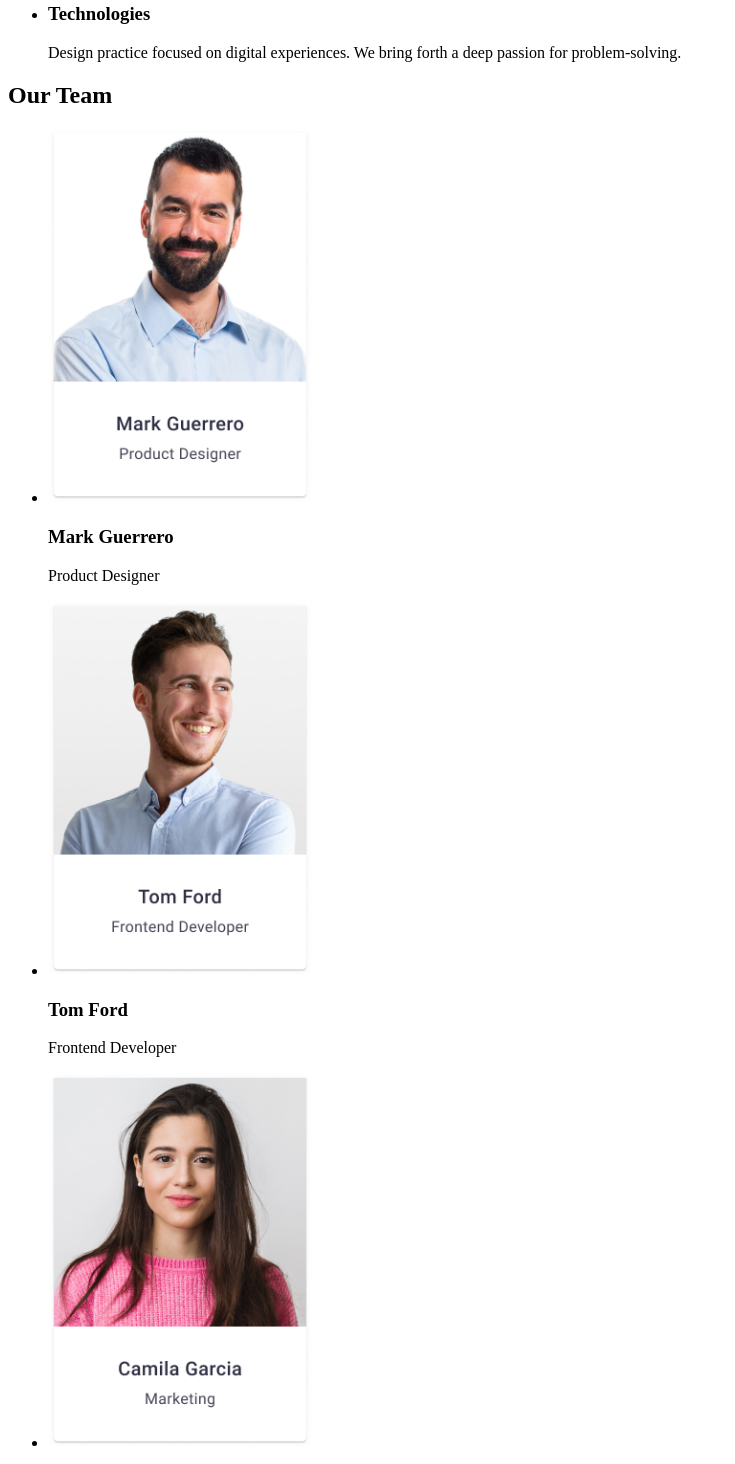
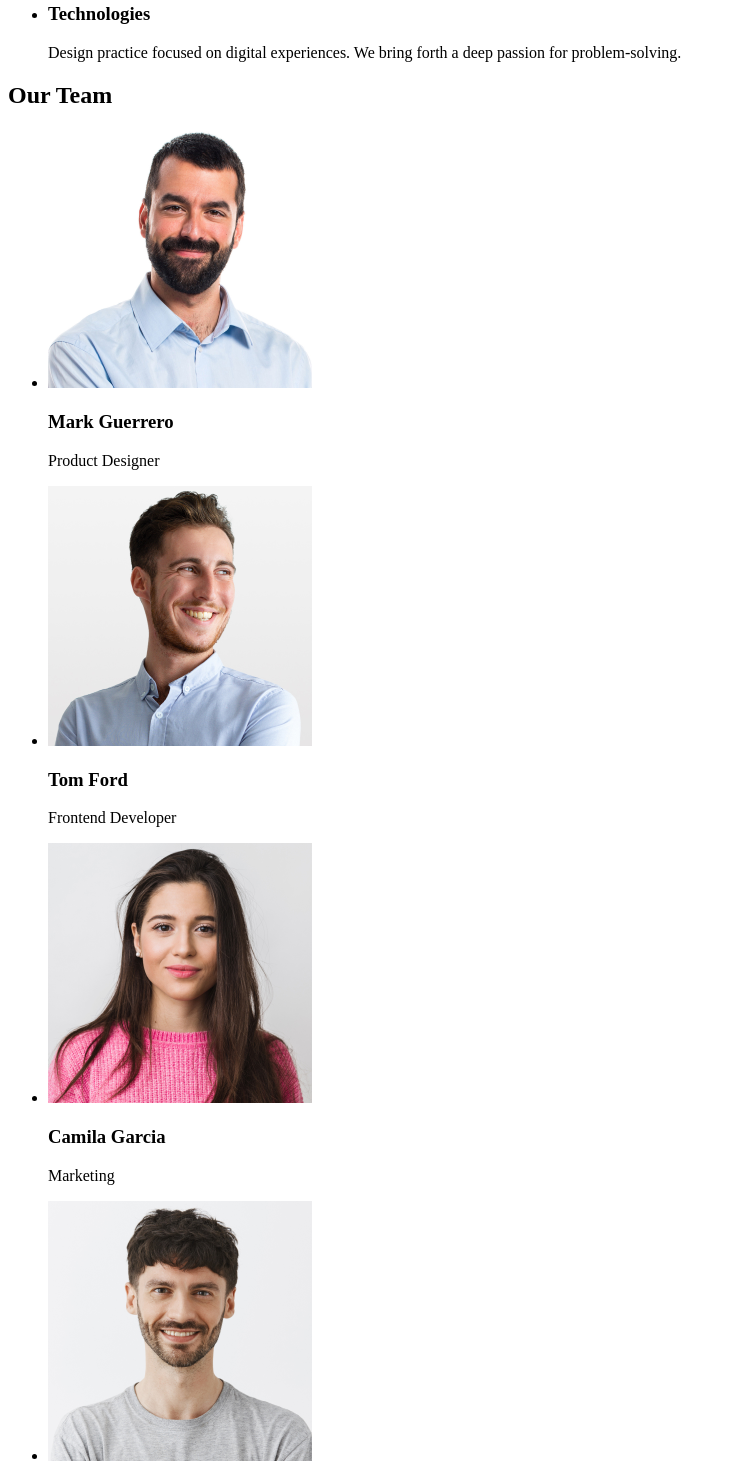
Before and after one commit to nastya-sukhoparova/goit-markup-hw-01, a plain HTML site: page index.html in a window 1280 px wide. Shown: the part 532-1996 px from the top of the page, without its empty margins (0-735 px from the left). Drawn offline with Linux system fonts and the light colour scheme.

Commit message:
add index file

```diff
--- a/index.html
+++ b/index.html
@@ -3,7 +3,7 @@
 <head>
     <meta charset="UTF-8">
     <meta name="viewport" content="width=device-width, initial-scale=1.0">
-    <title>Document</title>
+    <title>WebStudio</title>
 </head>
 <body>
     <header>
@@ -53,22 +53,22 @@
     <h2>Our Team</h2>
     <ul>
     <li>
-        <img src="./images/TeamCard1.jpg" alt="product-designer" width=264>
+        <img src="./images/img1.jpg" alt="product-designer" width=264>
     <h3>Mark Guerrero</h3>
     <p>Product Designer</p>
     </li>
     <li>
-         <img src="./images/TeamCard2.jpg" alt="frontend-developer" width=264>
+         <img src="./images/img2.jpg" alt="frontend-developer" width=264>
         <h3>Tom Ford</h3>
         <p>Frontend Developer</p>
         </li>
     <li>
-        <img src="./images/TeamCard3.jpg" alt="marketing" width=264>
+        <img src="./images/img3.jpg" alt="marketing" width=264>
         <h3>Camila Garcia</h3>
         <p>Marketing</p>
         </li>
     <li>
-         <img src="./images/TeamCard4.jpg" alt="ui-designer" width=264>
+         <img src="./images/img4.jpg" alt="ui-designer" width=264>
         <h3>Daniel Wilson</h3>
         <p>UI Designer</p>
         </li>
```
Also changed, not shown: images/img1.jpg (added), images/img2.jpg (added), images/img3.jpg (added), images/img4.jpg (added).
